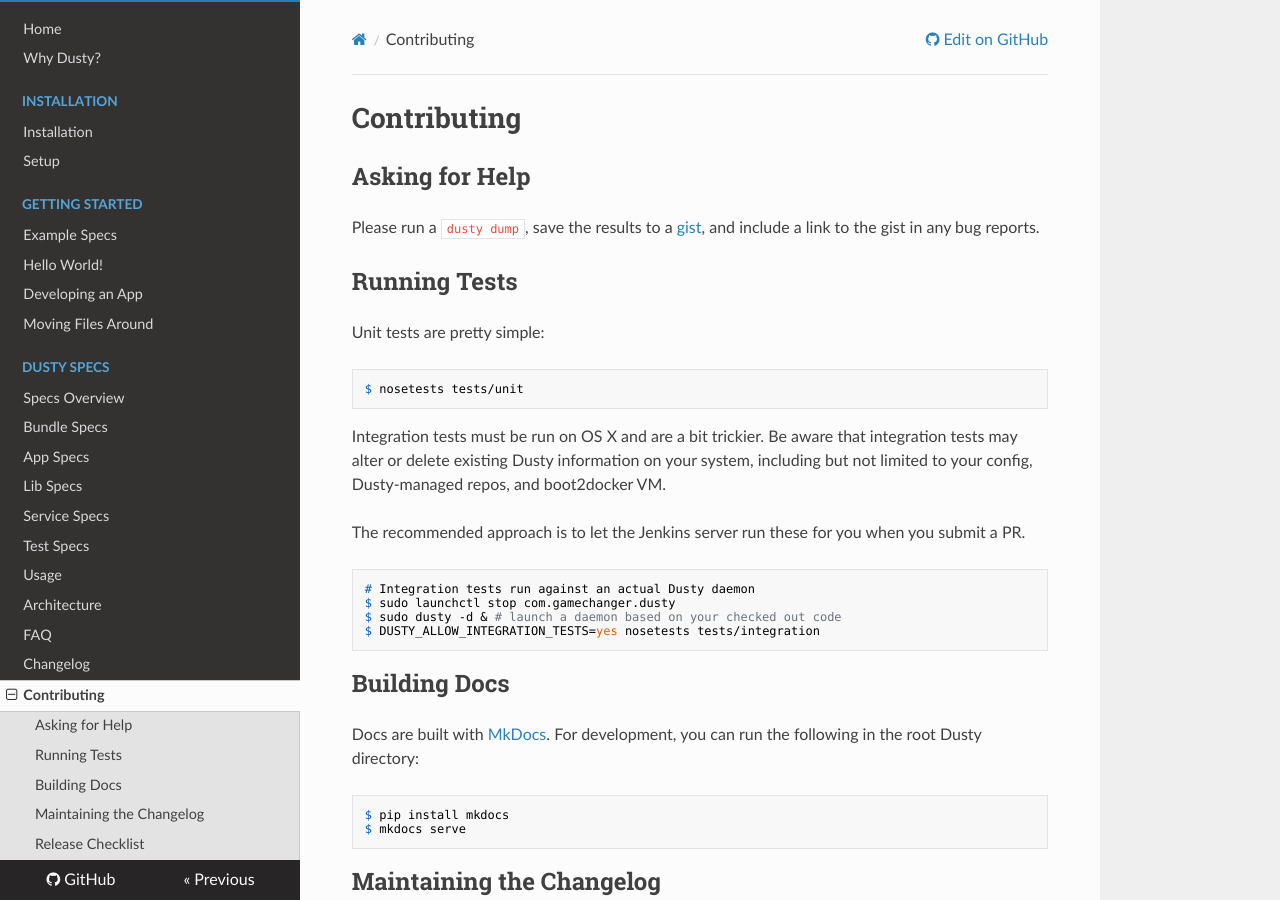
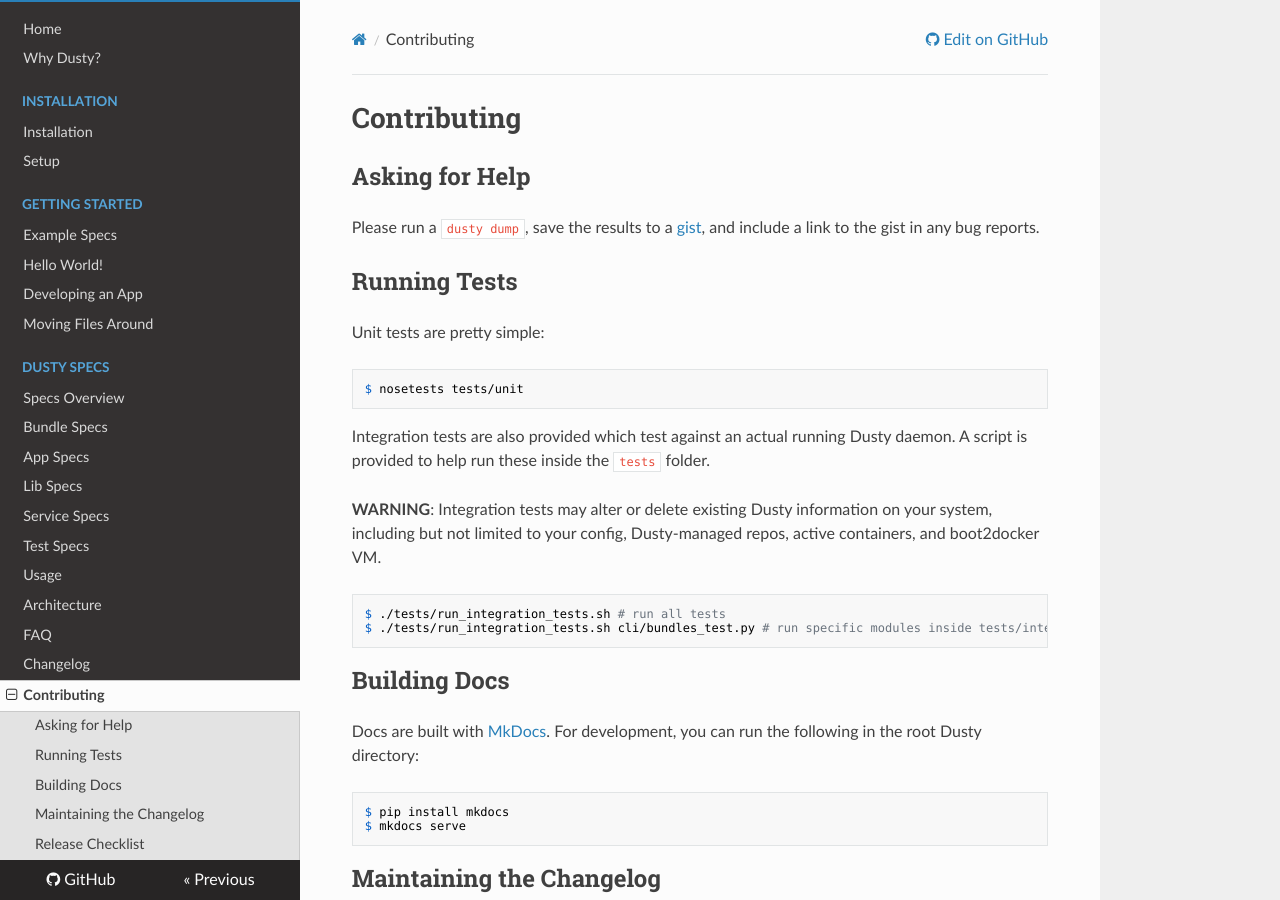
Before and after one commit to gamechanger/dusty, an MkDocs documentation site: the page built from docs/contributing.md, in a window 1280 px wide and 900 px high. Built offline with MkDocs 1.6.1, drawn with Linux system fonts in a browser that asks for light colours; nearby versions of some CDN libraries; old or Windows-style settings are respelled for this version of MkDocs.

Commit message:
Update Contributing section on how to run integration tests

````diff
--- a/docs/contributing.md
+++ b/docs/contributing.md
@@ -13,19 +13,17 @@
 $ nosetests tests/unit
 ```
 
-Integration tests must be run on OS X and are a bit trickier. Be aware
-that integration tests may alter or delete existing Dusty information
-on your system, including but not limited to your config, Dusty-managed
-repos, and boot2docker VM.
+Integration tests are also provided which test against an actual running
+Dusty daemon. A script is provided to help run these inside the `tests`
+folder.
 
-The recommended approach is to let the Jenkins server run these for you
-when you submit a PR.
+**WARNING**: Integration tests may alter or delete existing Dusty
+information on your system, including but not limited to your config,
+Dusty-managed repos, active containers, and boot2docker VM.
 
 ```
-# Integration tests run against an actual Dusty daemon
-$ sudo launchctl stop com.gamechanger.dusty
-$ sudo dusty -d & # launch a daemon based on your checked out code
-$ DUSTY_ALLOW_INTEGRATION_TESTS=yes nosetests tests/integration
+$ ./tests/run_integration_tests.sh # run all tests
+$ ./tests/run_integration_tests.sh cli/bundles_test.py # run specific modules inside tests/integration
 ```
 
 ## Building Docs
````
